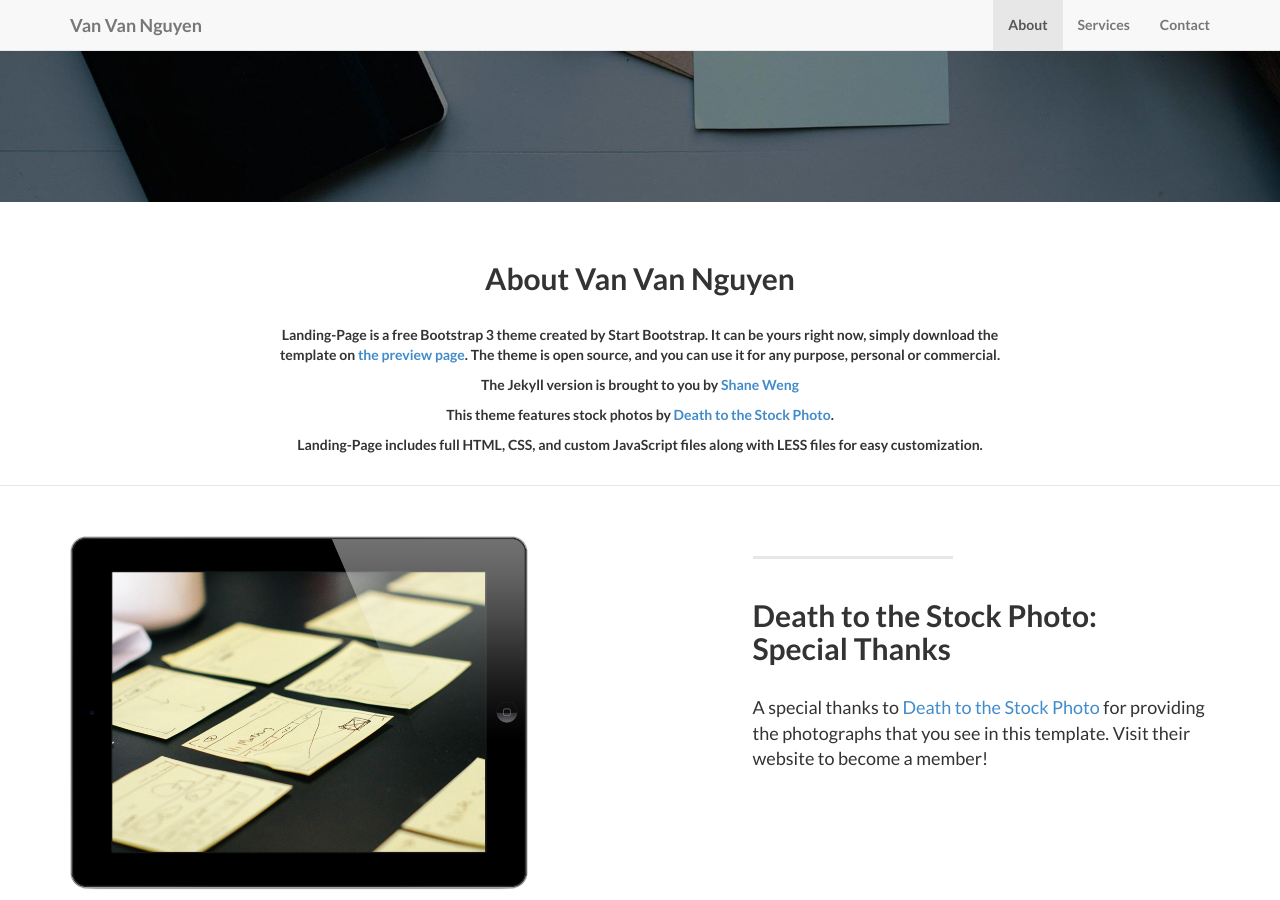
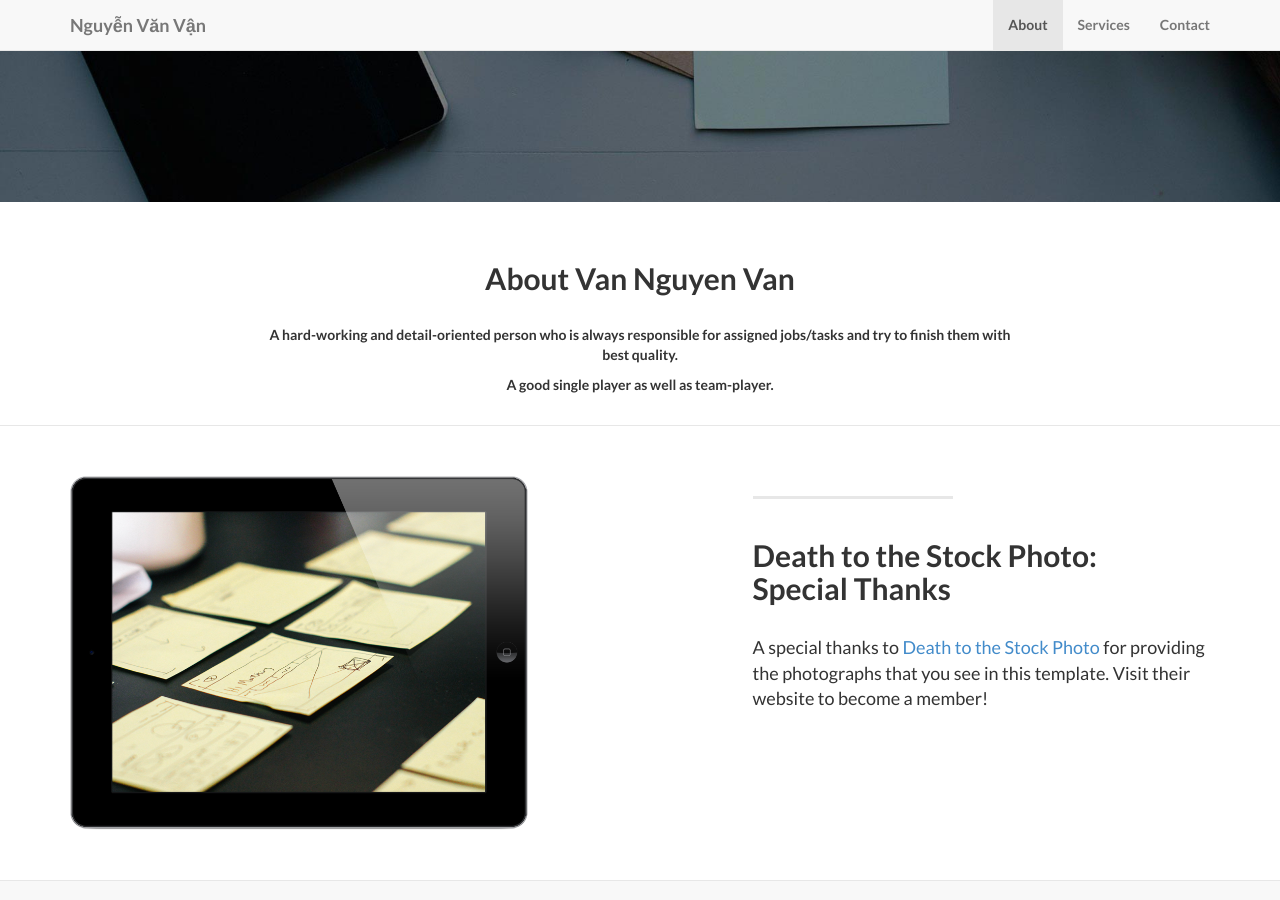
Before and after one commit to vangiacoder/landing-page, a Jekyll site: the page built from index.html, in a window 1280 px wide and 900 px high, scrolled down 575 px. Built offline with Jekyll 4.4.1, drawn with Linux system fonts in a browser that asks for light colours; nearby versions of some CDN libraries; library files that are not in the unit come from our copies.

Commit message:
Update 20201021

```diff
--- a/_config.yml
+++ b/_config.yml
@@ -3,8 +3,8 @@
 # ----------------------- #
 
 url: https://vegetaz.github.io/
-title: Van Van Nguyen
-email: your-email@domain.com
+title: Nguyễn Văn Vận
+email: VanG8X@gmail.com
 author: Nguyễn Văn Vận
 description: > # "Write an awesome description for your new site here.
   A hard-working person who is always responsible for assigned works and try to finish them with the best quality.
--- a/_includes/about.html
+++ b/_includes/about.html
@@ -3,12 +3,12 @@
         <div class="row">
             <div class="col-lg-8 col-lg-offset-2">
               <br/><br/>
-              <h2>About Van Van Nguyen</h2>
+              <h2>About Van Nguyen Van</h2>
               <br/>
-                <p>Landing-Page is a free Bootstrap 3 theme created by Start Bootstrap. It can be yours right now, simply download the template on <a href="http://startbootstrap.com/template-overviews/landing-page/">the preview page</a>. The theme is open source, and you can use it for any purpose, personal or commercial.</p>
-                <p>The Jekyll version is brought to you by <a href="https://github.com/swcool">Shane Weng</a></p>
-                <p>This theme features stock photos by <a href="http://join.deathtothestockphoto.com//">Death to the Stock Photo</a>.</p>
-                <p>Landing-Page includes full HTML, CSS, and custom JavaScript files along with LESS files for easy customization.</p>
+                <p>A hard-working and detail-oriented person who is always responsible for assigned jobs/tasks and try to finish them with best quality.</p>
+                <p></p>
+                <p></p>
+                <p>A good single player as well as team-player.</p>
                 <br/>
               </div>
         </div>
```
